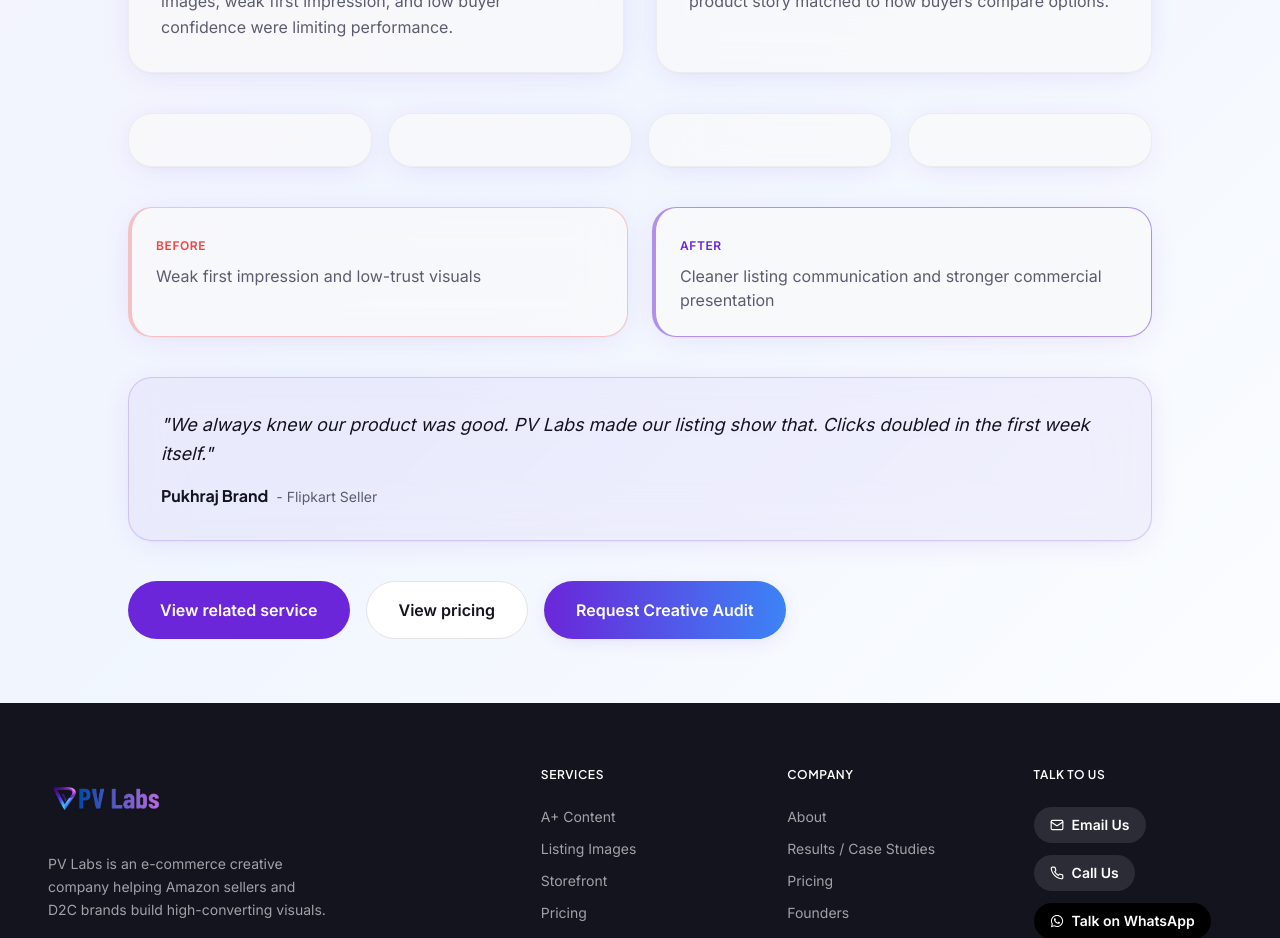
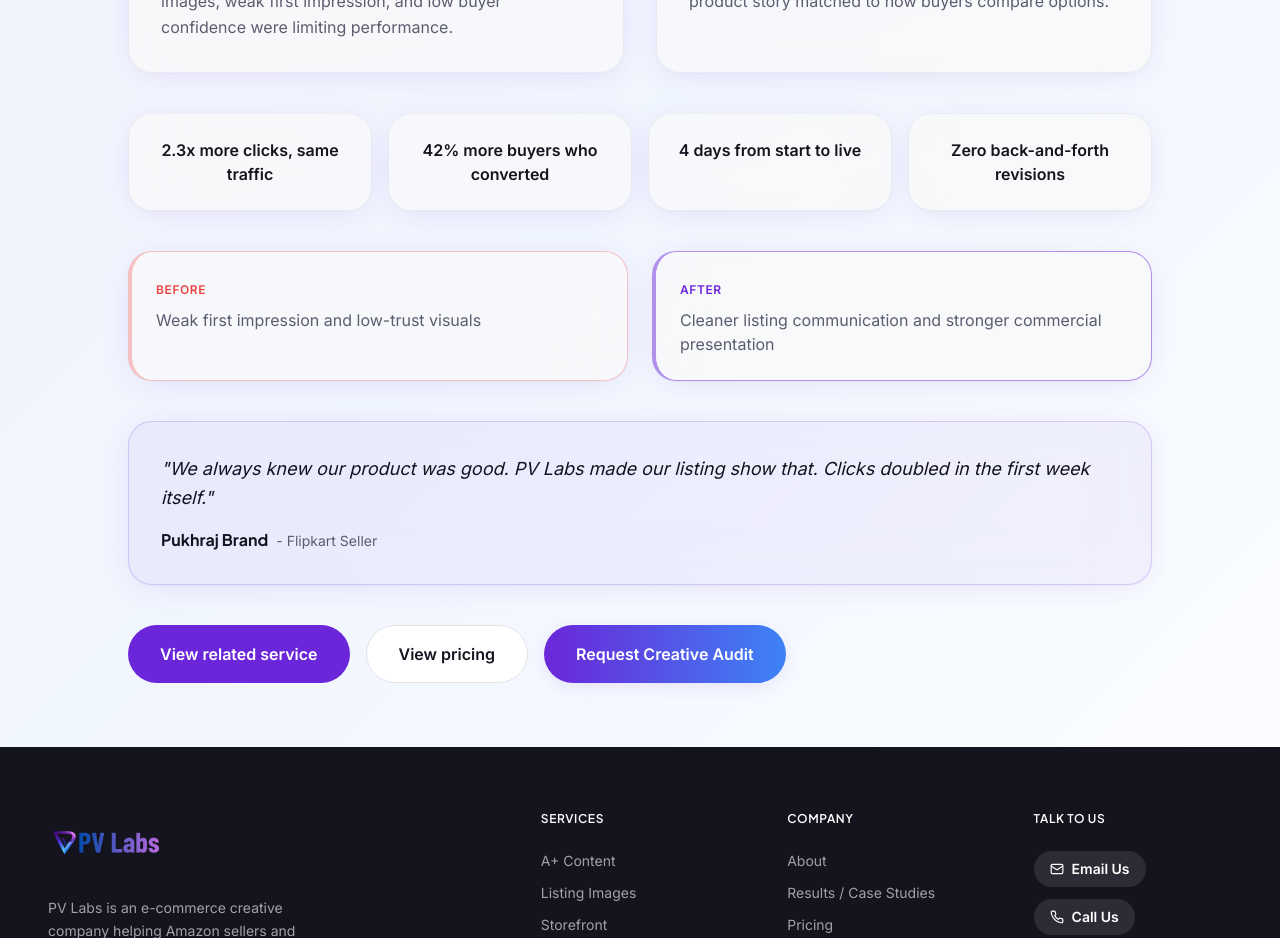
Before and after one commit to tankarsharma/pv-labs-next, a Next.js app: page /case-studies/pukhraj-flipkart in a window 1280 px wide. Shown: the part 960-1898 px from the top of the page. Built offline with nearby package versions, Linux system fonts and the light colour scheme.

Commit message:
Refactor results mapping in case studies page

```diff
--- a/app/case-studies/[slug]/page.tsx
+++ b/app/case-studies/[slug]/page.tsx
@@ -97,12 +97,11 @@ export default async function CaseStudyDetailPage({ params }: { params: Params }
           </div>
 
           <div className="grid grid-cols-2 md:grid-cols-4 gap-4 mb-10">
-            {study.results.map((r, i) => (
+            {study.results.map((result, i) => (
               <div key={i} className="glass-card p-6 text-center">
-                <div className="font-heading text-2xl md:text-3xl font-bold gradient-text">
-                  {r.metric}
+                <div className="text-sm md:text-base text-foreground font-semibold leading-snug">
+                  {result}
                 </div>
-                <div className="text-sm text-muted-foreground mt-1">{r.label}</div>
               </div>
             ))}
           </div>
```
